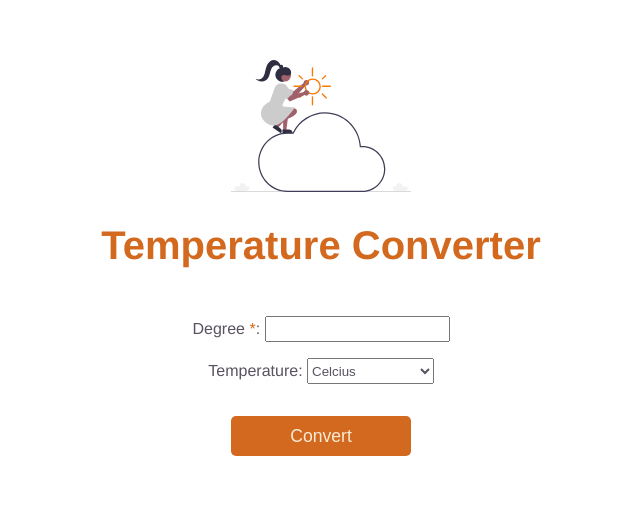
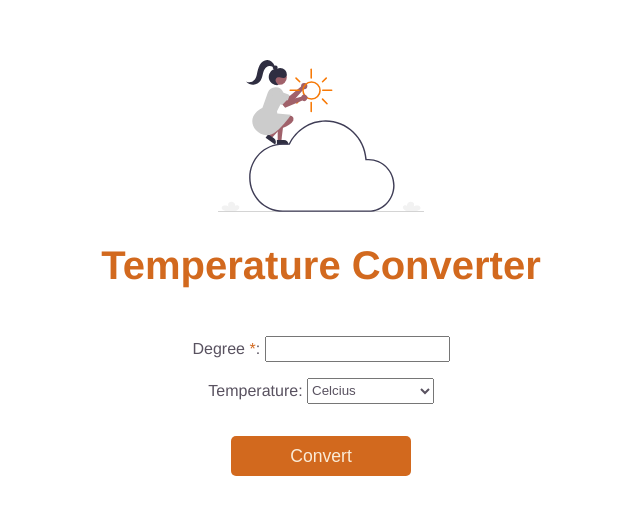
Before and after one commit to adiati98/vue-temperature-converter, a Vue app: page / in a window 1280 px wide. Shown: the top 514 px of the page, without its empty margins (319-959 px from the left). Built offline with nearby package versions, Linux system fonts and the light colour scheme.

Commit message:
Change SVG size

```diff
--- a/src/assets/global.css
+++ b/src/assets/global.css
@@ -5,8 +5,8 @@ body {
 }
 
 img {
-  width: 20%;
-  height: 20%;
+  width: 23%;
+  height: 23%;
 }
 
 h1,
```
